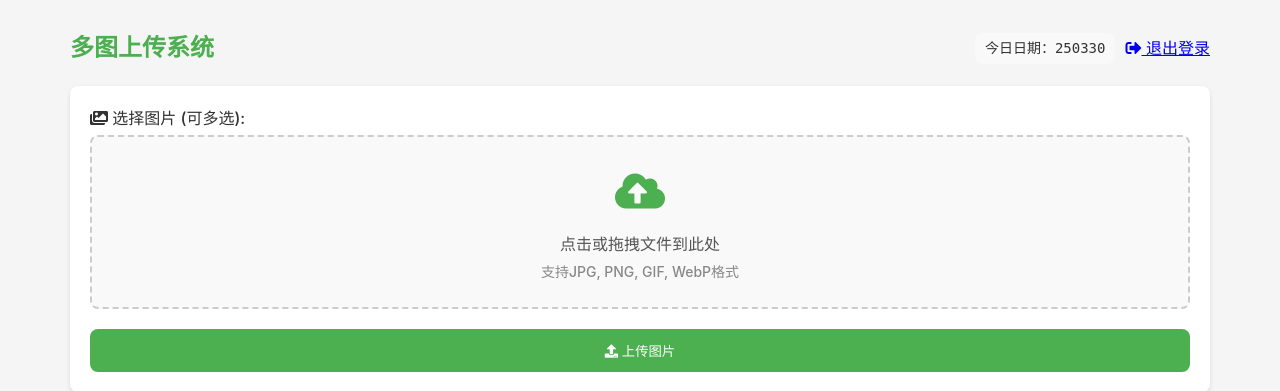
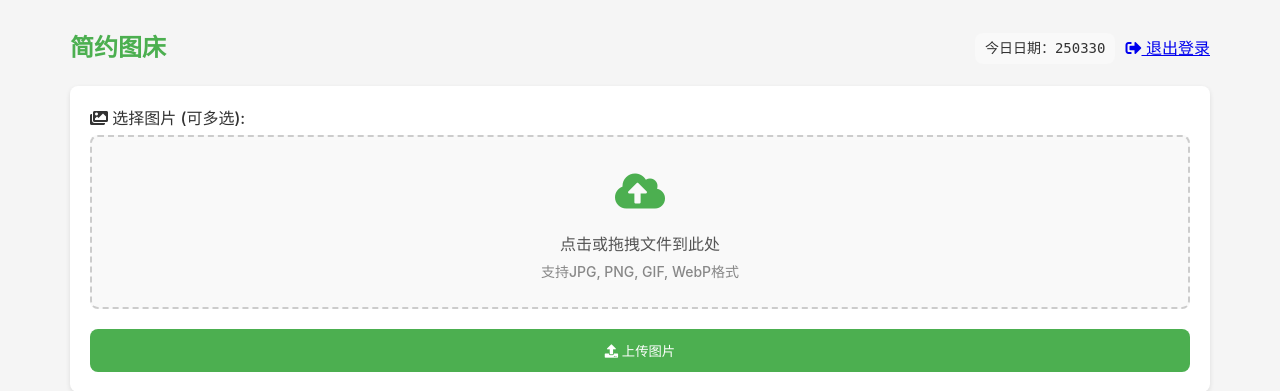
Before and after one commit to imxhe/Simple-image, a PHP site: page /index.php in a window 1280 px wide. Shown: the top 391 px of the page. Run offline with PHP 8.4, Linux system fonts and the light colour scheme; the visitor is signed in with stand-in values (Sample User, id 1).

Commit message:
Update index.php

```diff
--- a/index.php
+++ b/index.php
@@ -273,7 +273,8 @@ $base_url = (isset($_SERVER['HTTPS']) && $_SERVER['HTTPS'] === 'on' ? "https" :
 <head>
     <meta charset="UTF-8">
     <meta name="viewport" content="width=device-width, initial-scale=1.0, maximum-scale=1.0, user-scalable=no">
-    <title>多图上传系统</title>
+    <title>简约图床</title>
+    <link rel="shortcut icon" href="favicon.ico" type="image/x-icon">
     <style>
         :root {
             --primary-color: #4CAF50;
@@ -647,7 +648,7 @@ $base_url = (isset($_SERVER['HTTPS']) && $_SERVER['HTTPS'] === 'on' ? "https" :
 </head>
 <body>
     <div class="header">
-        <h1>多图上传系统</h1>
+        <h1>简约图床</h1>
         <div class="password-info">
             <span class="date-display">今日日期：<?php echo date('ymd'); ?></span>
             <a href="?logout=1" class="logout"><i class="fas fa-sign-out-alt"></i> 退出登录</a>
```
